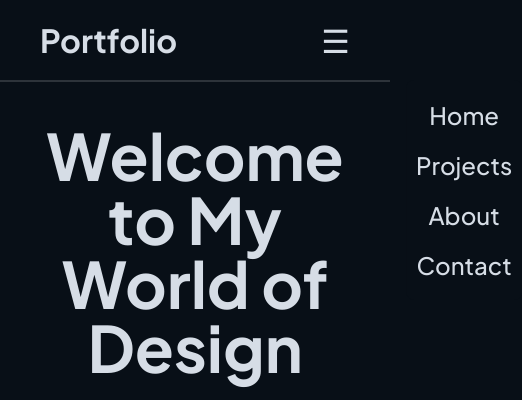
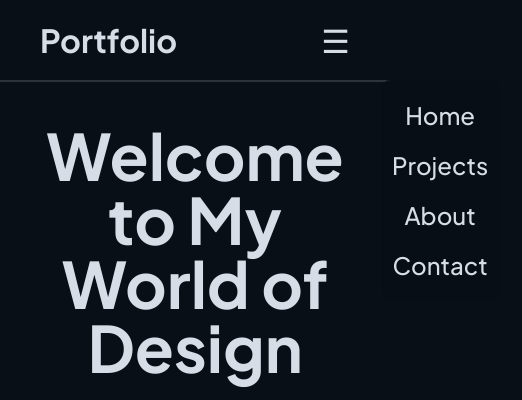
Before and after one commit to ishan-goyal-12/Capstone-Project, a plain HTML site: page index.html in a window 390 px wide. Shown: the top 400 px of the page, 522 px wide, since content can reach past the window. Drawn offline with Linux system fonts and the light colour scheme.

Commit message:
Update style.css

```diff
--- a/style.css
+++ b/style.css
@@ -5,6 +5,7 @@
 
 html {
     scroll-behavior: smooth;
+    /* Enables smooth scrolling */
 }
 
 body {
@@ -14,6 +15,7 @@ body {
     background-color: #080F17;
     color: #D6DDE6;
     overflow-x: hidden;
+    /* box-sizing: border-box; */
 }
 
 .header {
@@ -91,6 +93,24 @@ body {
     .header-side-name {
         font-size: 1.5rem;
         margin: 10px 0;
+    }
+}
+
+@media (max-width:480px){
+    .header-side{
+        display: flex;
+        flex-direction: column;
+        position: absolute;
+        top: 5rem;
+        right: -1rem;
+        background-color: #080f17e4;
+        padding: 0.625rem;
+        border-radius: 8px;
+        transform: translateX(100%);
+    }
+
+    .hamburger-checkbox:checked~.header-side {
+        transform: translateX(0);
     }
 }
 
@@ -545,7 +565,6 @@ body {
 
 .customer-form {
     display: flex;
-    height: 20rem;
     max-width: 100%;
     flex-direction: column;
     align-items: flex-start;
@@ -563,6 +582,7 @@ body {
 
 .customer-form .name-input .input-standard {
     display: flex;
+    width: 40%;
     min-height: 2.75rem;
     padding: 0.75rem;
     align-items: center;
```
